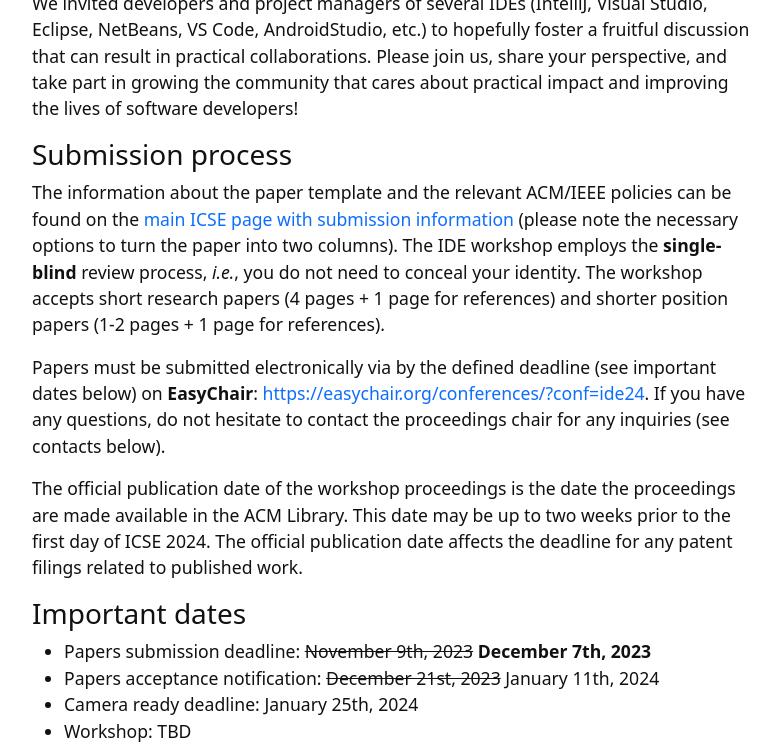
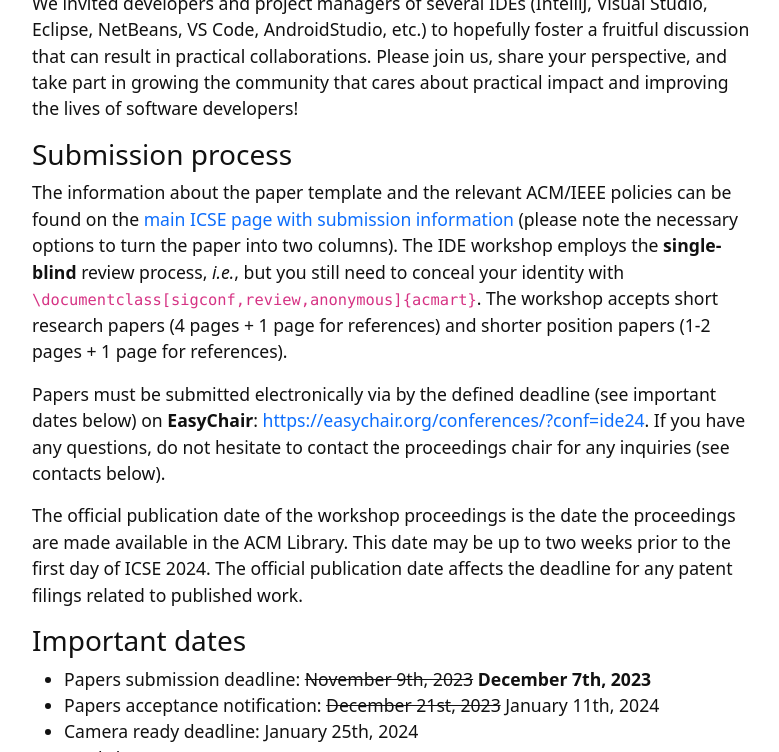
Before and after one commit to ide-workshop/ide-workshop.github.io, a Jekyll site: the page built from index.md, in a window 1280 px wide and 900 px high, scrolled down 2523 px, cut to the strip 0-752 px from the top of the window. Shown: the whole strip, without its empty margins (245-1024 px from the left). Built offline with Jekyll 4.4.1, drawn with Linux system fonts in a browser that asks for light colours.

Commit message:
Update index.md confusing conceal identity

```diff
--- a/index.md
+++ b/index.md
@@ -86,7 +86,7 @@
 
 The information about the paper template and the relevant ACM/IEEE policies can be found on the
 [main ICSE page with submission information](https://conf.researchr.org/track/icse-2024/icse-2024-research-track#submission-process) (please note the necessary options to turn the paper into two columns).
-The IDE workshop employs the **single-blind** review process, _i.e._, you do not need to conceal your identity.
+The IDE workshop employs the **single-blind** review process, _i.e._, but you still need to conceal your identity with `\documentclass[sigconf,review,anonymous]{acmart}`.
 The workshop accepts short research papers (4 pages + 1 page for references) and shorter position
 papers (1-2 pages + 1 page for references).
 
```
